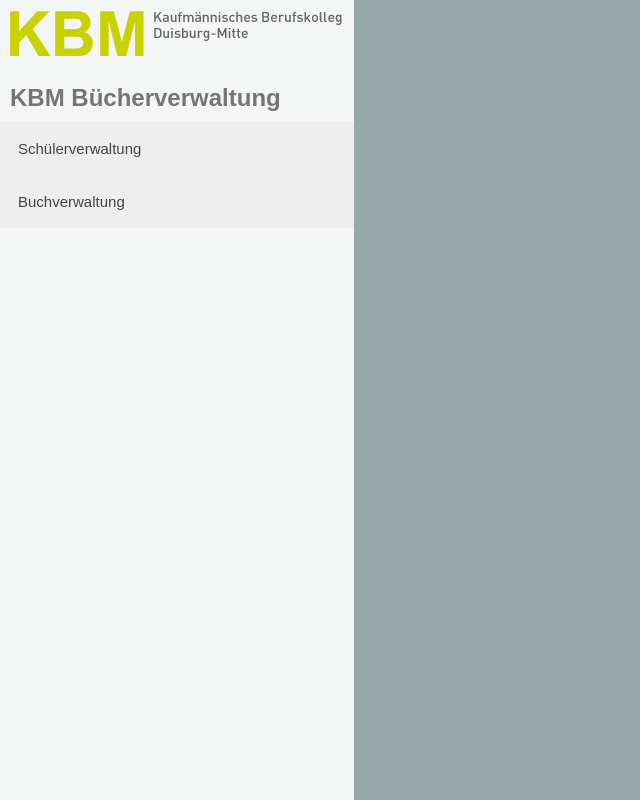
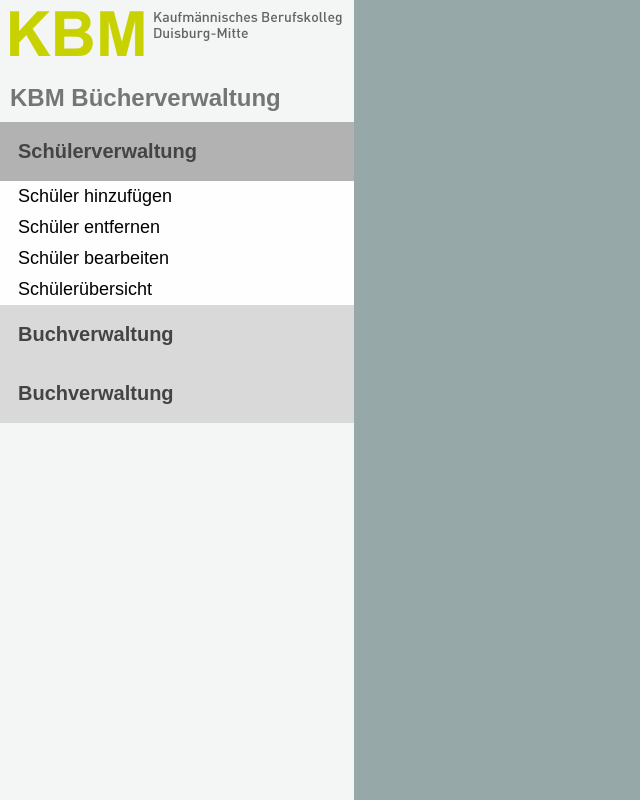
Before and after one commit to MCEikens/Bilbo, a PHP site: page / in a window 1280 px wide, after a click on "Schülerverwaltung". Shown: the whole page, without its empty margins (0-640 px from the left). Run offline with PHP 8.4, Linux system fonts and the light colour scheme.

Commit message:
[FEATURE] Styleedit --> Navleiste [BUGFIX]

```diff
--- a/index.html
+++ b/index.html
@@ -50,6 +50,22 @@
                     <a href="#">Schülerübersicht</a>
                 </div>
             </div>
+
+            <button class="accordion">Buchverwaltung</button>
+            <div class="accordionSubs">
+                <div class="panel">
+                    <a href="#">Bücher hinzufügen</a>
+                </div>
+                <div class="panel">
+                    <a href="#">Bücher entfernen</a>
+                </div>
+                <div class="panel">
+                    <a href="#">Bücher bearbeiten</a>
+                </div>
+                <div class="panel">
+                    <a href="#">Schülerübersicht</a>
+                </div>
+            </div>
         </div>
     </div>
     </div>
--- a/theme/css/accordion.css
+++ b/theme/css/accordion.css
@@ -1,5 +1,5 @@
 button.accordion {
-    background-color: #eee;
+    background-color: #d9d9d9;
     color: #444;
     cursor: pointer;
     padding: 18px;
@@ -7,16 +7,35 @@ button.accordion {
     border: none;
     text-align: left;
     outline: none;
-    font-size: 15px;
+    font-size: 20px;
+    font-weight: bold;
     transition: 0.4s;
 }
 
 button.accordion.active, button.accordion:hover {
-    background-color: #ccc;
+    background-color: #B2B2B2;
 }
 
 div.accordionSubs {
     padding: 0 18px;
     display: none;
-    background-color: #eee;
+    background-color: #FEFEFE;
 }
+
+div.panel{
+    padding-top: 5px;
+    padding-bottom: 5px;
+    background-color: transparent;
+}
+
+div.panel a{
+    font-size: 18px;
+    color: #000;
+    text-decoration: none;
+}
+
+div.panel a:hover{
+    border-left: 4px solid #c8d200;
+    padding-left: 2px;
+    margin-left: -6px;
+}
--- a/theme/js/accordion.js
+++ b/theme/js/accordion.js
@@ -1,6 +1,7 @@
 var acc = document.getElementsByClassName('accordion');
 
-function accordionToggle() {
+window.onload = function accordionToggle() {
+
         for (var i = 0; i < acc.length; i++) {
             acc[i].onclick = function () {
                 this.classList.toggle("active");
```
Lines whose indentation alone changed are shown as unchanged.
